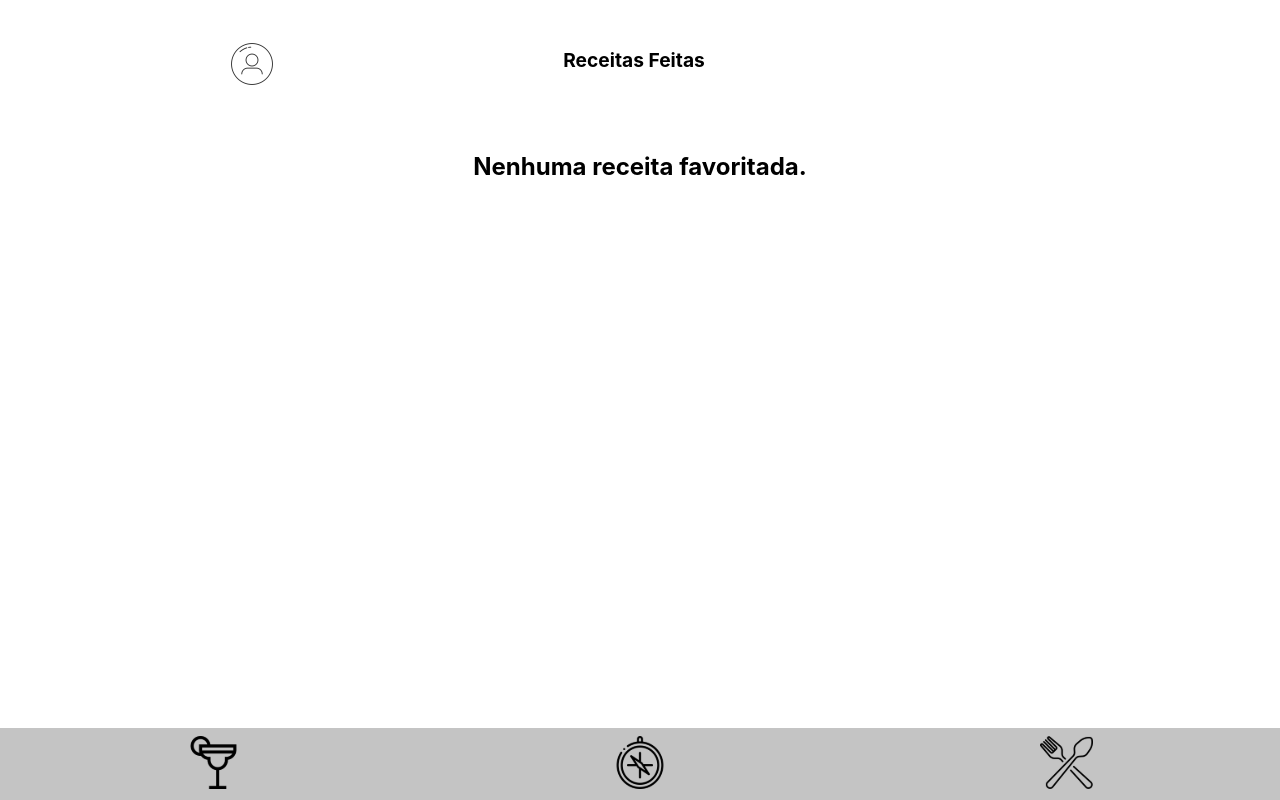
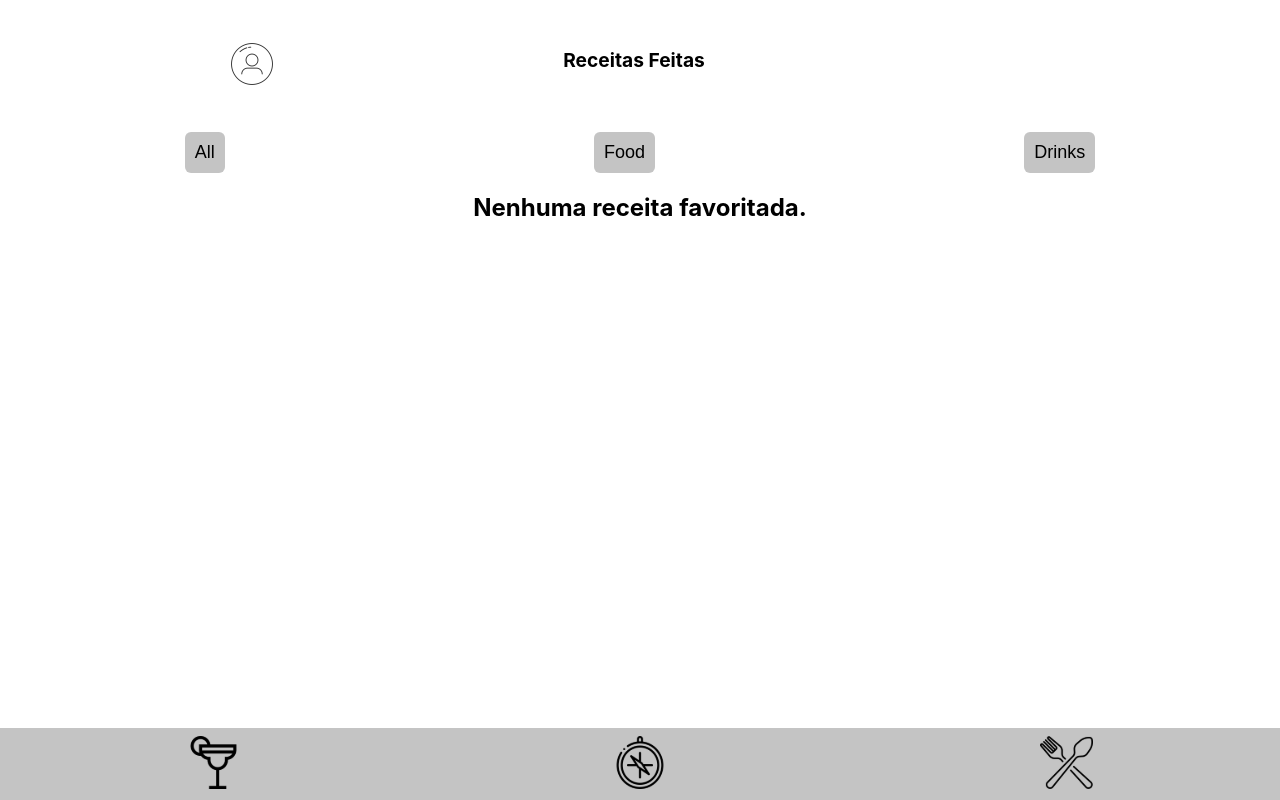
Before and after one commit to tryber/sd-02-block19-recipes-app-1, a React (Create React App) app: page /receitas-feitas in a window 1280 px wide. Built offline with nearby package versions, Linux system fonts and the light colour scheme; the HTML template or start-up script is replaced by a standard one.

Commit message:
New Feature!

```diff
--- a/src/components/DoneList.jsx
+++ b/src/components/DoneList.jsx
@@ -34,8 +34,8 @@ const mealsJSX = (idMeal, strArea, strCategory, strMeal, cleanDate, tags) => (
     </div>
     <p className="DoneRecipe">{strMeal}</p>
     <p className="DoneDate">{`Feita em: ${cleanDate}`}</p>
-    <p>
-      {tags.map((tag) => `${tag} `)}
+    <p className="DoneButtons">
+      {tags.map((tag) => <span className="DoneSearchBtn">{tag}</span>)}
     </p>
   </div>
 );
--- a/src/pages/ReceitasFeitas.css
+++ b/src/pages/ReceitasFeitas.css
@@ -7,6 +7,21 @@
 .DoneFlexy {
   display: flex;
   width: 100%;
+}
+
+.DoneButtons {
+  display: flex;
+  justify-content: space-around;
+  margin: 10px 0 0;
+  width: 100%;
+}
+
+.DoneSearchBtn {
+  background-color: rgb(196, 196, 196);
+  border-radius: 6px;
+  border: none;
+  font-size: 18px;
+  padding: 10px;
 }
 
 .DoneFlexySides {
--- a/src/pages/ReceitasFeitas.js
+++ b/src/pages/ReceitasFeitas.js
@@ -11,6 +11,29 @@ function ShowDone() {
   if (fetchResult === null) return <h2>Nenhuma receita favoritada.</h2>;
   if (fetchResult.length >= 1) return <DoneList />;
 }
+
+const handleClick = (doneRecipes, setFetchResult, value) => {
+  if (value === 'mealdb') {
+    const filtered = doneRecipes.filter((item) => item.idMeal);
+    setFetchResult(filtered);
+  } else if (value === 'cocktaildb') {
+    const filtered = doneRecipes.filter((item) => item.idDrink);
+    setFetchResult(filtered);
+  } else {
+    setFetchResult(doneRecipes);
+  }
+};
+
+const searchBtn = (value, btnName, doneRecipes, setFetchResult) => (
+  <button
+    className="DoneSearchBtn"
+    type="button"
+    value={value}
+    onClick={() => handleClick(doneRecipes, setFetchResult, value)}
+  >
+    {btnName}
+  </button>
+);
 
 const ReceitasFeitas = () => {
   const {
@@ -27,6 +50,11 @@ const ReceitasFeitas = () => {
   return (
     <div>
       <Header showSearch={false} isDisable />
+      <div className="DoneButtons">
+        {searchBtn('all', 'All', doneRecipes, setFetchResult)}
+        {searchBtn('mealdb', 'Food', doneRecipes, setFetchResult)}
+        {searchBtn('cocktaildb', 'Drinks', doneRecipes, setFetchResult)}
+      </div>
       <div className="DoneContainerPage">
         {!isFetching && <ShowDone />}
       </div>
```
